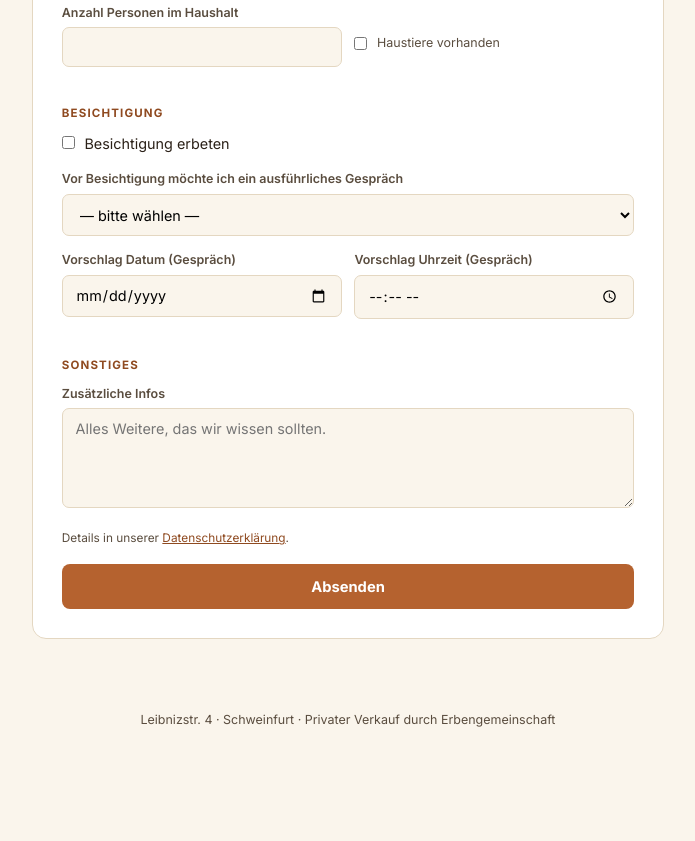
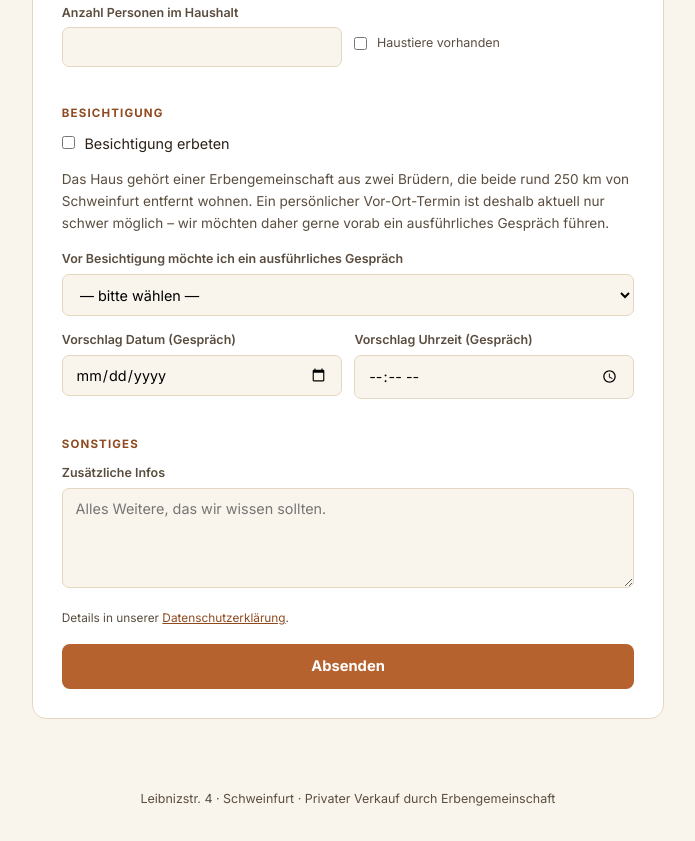
Before and after one commit to haraldlinhart-prog/keksstrasse4-de-recovered, a website: page mietantrag.html in a window 1280 px wide. Shown: the part 1092-1933 px from the top of the page, without its empty margins (292-987 px from the left). Before the commit the page ends 1854 px from the top, so only its background shows below. Drawn offline with nearby package versions, Linux system fonts and the light colour scheme.

Commit message:
Hinweis auf Erbengemeinschaft (2 Brueder, je ca. 250km entfernt) vor Video-Call-Auswahl ergaenzen

```diff
--- a/mietantrag.html
+++ b/mietantrag.html
@@ -70,6 +70,7 @@ footer{padding:2rem 0;text-align:center;font-size:.78rem;color:var(--ink2)}
         <div class="f-group"><label>Schlage Termin vor am</label><input type="date" id="a_besichtigung_datum"></div>
         <div class="f-group"><label>Uhrzeit</label><input type="time" id="a_besichtigung_zeit"></div>
       </div>
+      <p style="font-size:.85rem;color:var(--ink2);margin-bottom:.9rem">Das Haus gehört einer Erbengemeinschaft aus zwei Brüdern, die beide rund 250&nbsp;km von Schweinfurt entfernt wohnen. Ein persönlicher Vor-Ort-Termin ist deshalb aktuell nur schwer möglich – wir möchten daher gerne vorab ein ausführliches Gespräch führen.</p>
       <div class="f-group"><label>Vor Besichtigung möchte ich ein ausführliches Gespräch</label><select id="a_callart"><option value="">— bitte wählen —</option><option value="a) Telefonat">a) Telefonat</option><option value="b) Video-Call per WhatsApp">b) Video-Call per WhatsApp</option><option value="c) Video-Call per ZOOM">c) Video-Call per ZOOM</option><option value="d) Video-Call per Google Meet">d) Video-Call per Google Meet</option><option value="e) Video-Call per Microsoft Teams">e) Video-Call per Microsoft Teams</option></select></div>
       <div class="f-row">
         <div class="f-group"><label>Vorschlag Datum (Gespräch)</label><input type="date" id="a_call_datum"></div>
```
